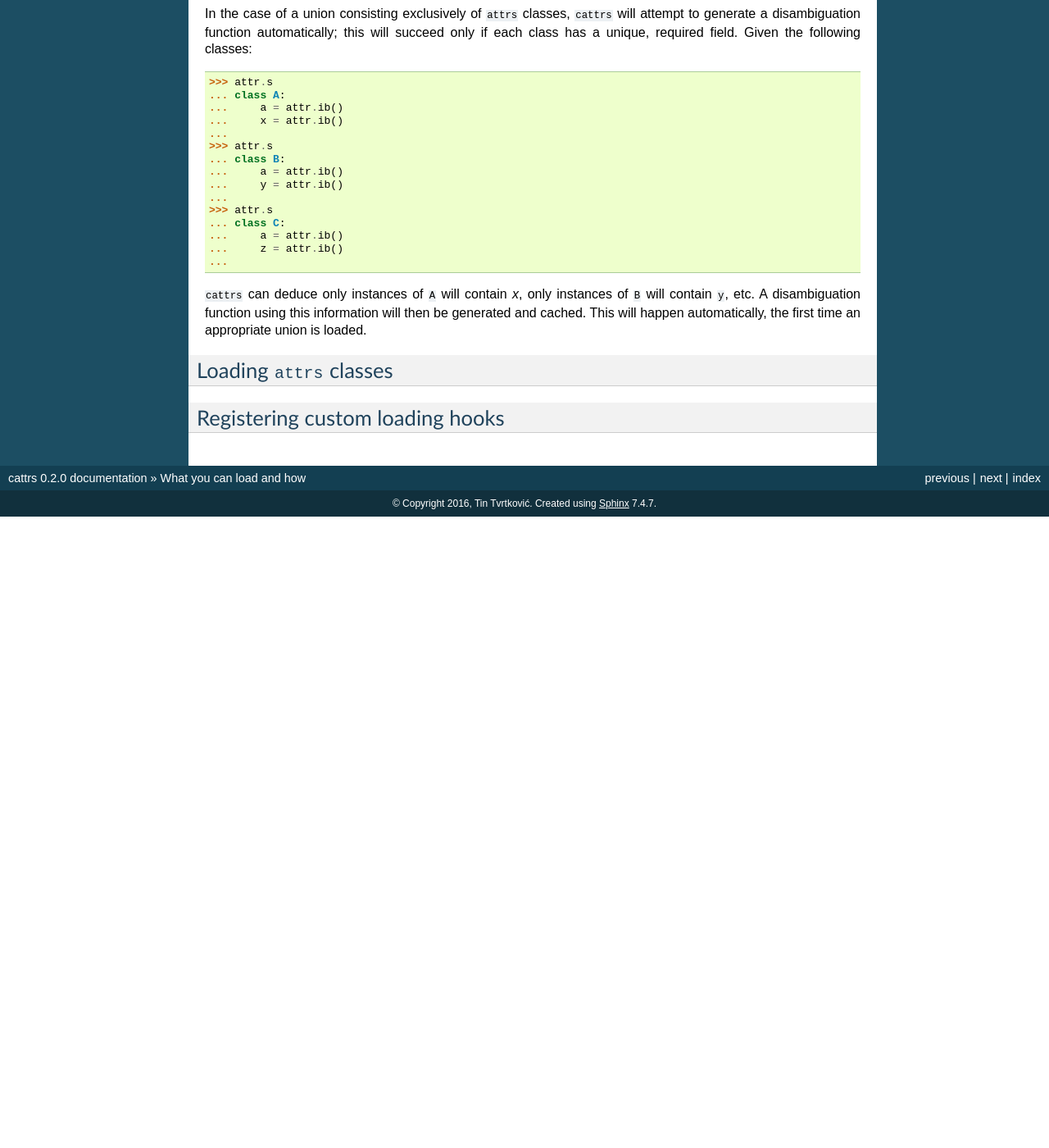
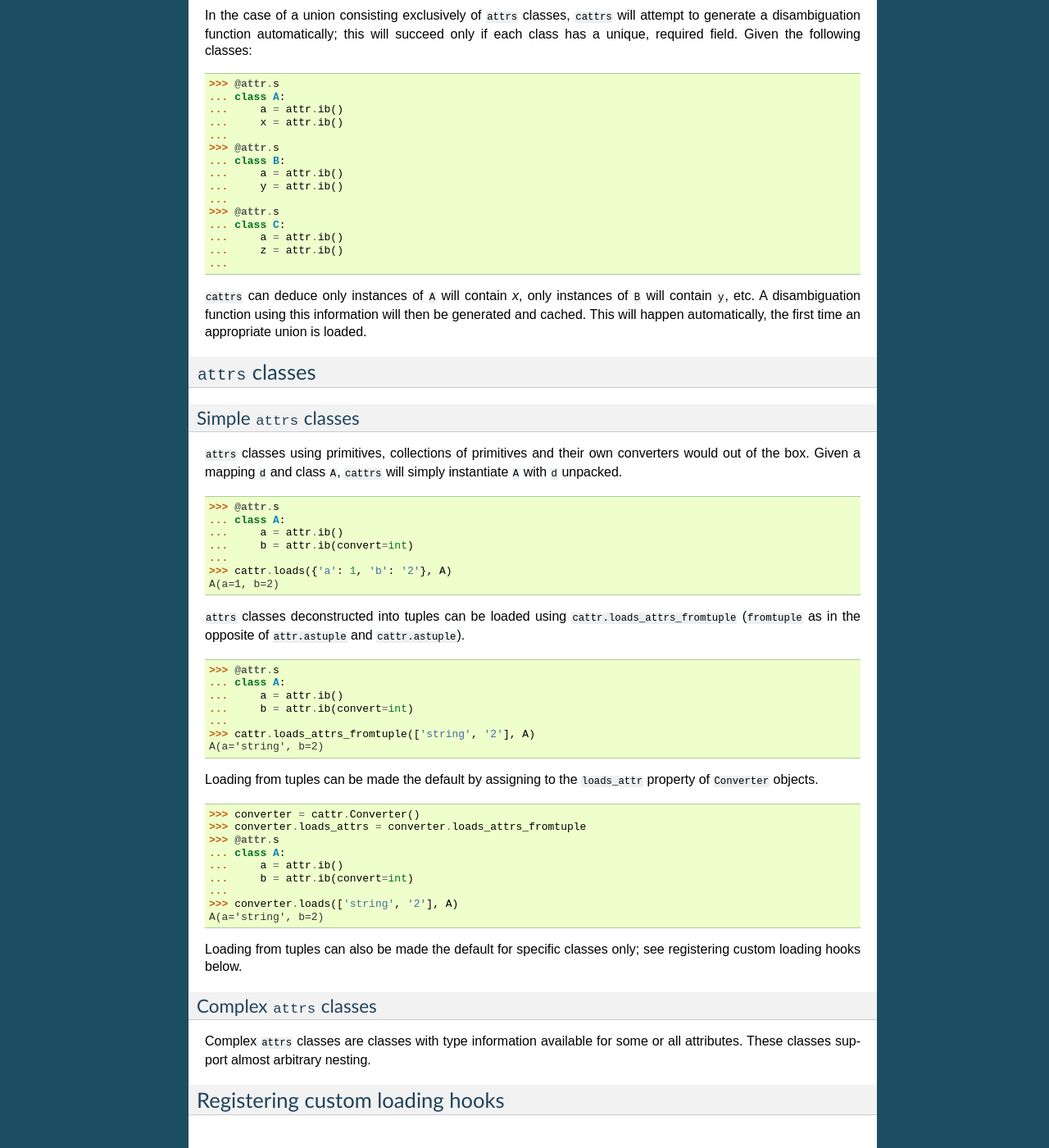
Before and after one commit to busgaidw2/cattrs, a Sphinx documentation site: the page built from docs/loading.rst, in a window 1280 px wide and 1400 px high, scrolled down 3152 px. Shown: the whole window at 82% size. Built offline with Sphinx 7.4.7, drawn with Linux system fonts in a browser that asks for light colours; before the commit the page ends 3782 px from its top, so only the background shows below that; some of the changed text lies outside the part shown.

Commit message:
Major doc work.  Simple attrs loading.

```diff
--- a/CONTRIBUTING.rst
+++ b/CONTRIBUTING.rst
@@ -110,4 +110,4 @@ Tips
 
 To run a subset of tests::
 
-$ py.test tests.test_cattrs
+$ pytest tests.test_dumps
--- a/docs/conf.py
+++ b/docs/conf.py
@@ -40,7 +40,8 @@ sys.path.insert(0, project_root)
 
 # Add any Sphinx extension module names here, as strings. They can be
 # extensions coming with Sphinx (named 'sphinx.ext.*') or your custom ones.
-extensions = ['sphinx.ext.autodoc', 'sphinx.ext.viewcode']
+extensions = ['sphinx.ext.autodoc', 'sphinx.ext.viewcode',
+              'sphinx.ext.doctest']
 
 # Add any paths that contain templates here, relative to this directory.
 templates_path = ['_templates']
@@ -258,7 +259,7 @@ texinfo_documents = [
      u'cattrs Documentation',
      u'Tin Tvrtković',
      'cattrs',
-     'One line description of project.',
+     'Composable complex class support for attrs.',
      'Miscellaneous'),
 ]
 
@@ -273,3 +274,5 @@ texinfo_documents = [
 
 # If true, do not generate a @detailmenu in the "Top" node's menu.
 # texinfo_no_detailmenu = False
+
+doctest_global_setup = "import attr, cattr"
--- a/docs/loading.rst
+++ b/docs/loading.rst
@@ -188,20 +188,20 @@ and values can be converted.
     >>> cattr.loads({1: None, 2: 2.0}, Dict[str, Optional[int]])
     {'1': None, '2': 2}
 
-Homogenous and heterogenous tuples
-~~~~~~~~~~~~~~~~~~~~~~~~~~~~~~~~~~
+Homogeneous and heterogeneous tuples
+~~~~~~~~~~~~~~~~~~~~~~~~~~~~~~~~~~~~
 
-Homogenous and heterogenous tuples can be produced from iterable objects.
-Heterogenous tuples require an iterable with the number of elements matching
+Homogeneous and heterogeneous tuples can be produced from iterable objects.
+Heterogeneous tuples require an iterable with the number of elements matching
 the number of type parameters exactly. Use:
 
 * ``Tuple[A, B, C, D]``
 
-Homogenous tuples use:
+Homogeneous tuples use:
 
 * ``Tuple[T, ...]``
 
-In all cases a few tuple will be returned. Any type parameters set to
+In all cases a tuple will be returned. Any type parameters set to
 ``typing.Any`` will be passed through unconverted.
 
 .. code-block: python
@@ -220,7 +220,7 @@ Unions
 ~~~~~~
 
 Unions of ``NoneType`` and a single other type are supported (also known as
-``Optional``s). All other unions a require a disambiguation function.
+``Optional`` s). All other unions a require a disambiguation function.
 
 In the case of a union consisting exclusively of ``attrs`` classes, ``cattrs``
 will attempt to generate a disambiguation function automatically; this will
@@ -229,17 +229,17 @@ classes:
 
 .. code-block:: python
 
-    >>> attr.s
+    >>> @attr.s
     ... class A:
     ...     a = attr.ib()
     ...     x = attr.ib()
     ...
-    >>> attr.s
+    >>> @attr.s
     ... class B:
     ...     a = attr.ib()
     ...     y = attr.ib()
     ...
-    >>> attr.s
+    >>> @attr.s
     ... class C:
     ...     a = attr.ib()
     ...     z = attr.ib()
@@ -251,8 +251,63 @@ information will then be generated and cached. This will happen automatically,
 the first time an appropriate union is loaded.
 
 
-Loading ``attrs`` classes
+``attrs`` classes
 -------------------------
+
+Simple ``attrs`` classes
+~~~~~~~~~~~~~~~~~~~~~~~~
+
+``attrs`` classes using primitives, collections of primitives and their own
+converters would out of the box. Given a mapping ``d`` and class ``A``,
+``cattrs`` will simply instantiate ``A`` with ``d`` unpacked.
+
+.. doctest::
+
+    >>> @attr.s
+    ... class A:
+    ...     a = attr.ib()
+    ...     b = attr.ib(convert=int)
+    ...
+    >>> cattr.loads({'a': 1, 'b': '2'}, A)
+    A(a=1, b=2)
+
+``attrs`` classes deconstructed into tuples can be loaded using
+``cattr.loads_attrs_fromtuple`` (``fromtuple`` as in the opposite of
+``attr.astuple`` and ``cattr.astuple``).
+
+.. doctest::
+
+    >>> @attr.s
+    ... class A:
+    ...     a = attr.ib()
+    ...     b = attr.ib(convert=int)
+    ...
+    >>> cattr.loads_attrs_fromtuple(['string', '2'], A)
+    A(a='string', b=2)
+
+Loading from tuples can be made the default by assigning to the ``loads_attr``
+property of ``Converter`` objects.
+
+.. doctest::
+
+    >>> converter = cattr.Converter()
+    >>> converter.loads_attrs = converter.loads_attrs_fromtuple
+    >>> @attr.s
+    ... class A:
+    ...     a = attr.ib()
+    ...     b = attr.ib(convert=int)
+    ...
+    >>> converter.loads(['string', '2'], A)
+    A(a='string', b=2)
+
+Loading from tuples can also be made the default for specific classes only;
+see registering custom loading hooks below.
+
+Complex ``attrs`` classes
+~~~~~~~~~~~~~~~~~~~~~~~~~
+
+Complex ``attrs`` classes are classes with type information available for some
+or all attributes. These classes support almost arbitrary nesting.
 
 Registering custom loading hooks
 --------------------------------
--- a/requirements_dev.txt
+++ b/requirements_dev.txt
@@ -5,7 +5,7 @@ watchdog==0.8.3
 flake8==3.2.0
 tox==2.5.0
 coverage==4.2
-Sphinx==1.4.8
+Sphinx==1.5.2
 
 pytest==3.0.4
 hypothesis==3.6.1
```
Also changed, not shown: other parts of docs/loading.rst (+2 -2 lines), HISTORY.rst (+20 -0 lines), cattr/__init__.py (+5 -3 lines), docs/usage.rst (+18 -0 lines), 5 other files.
